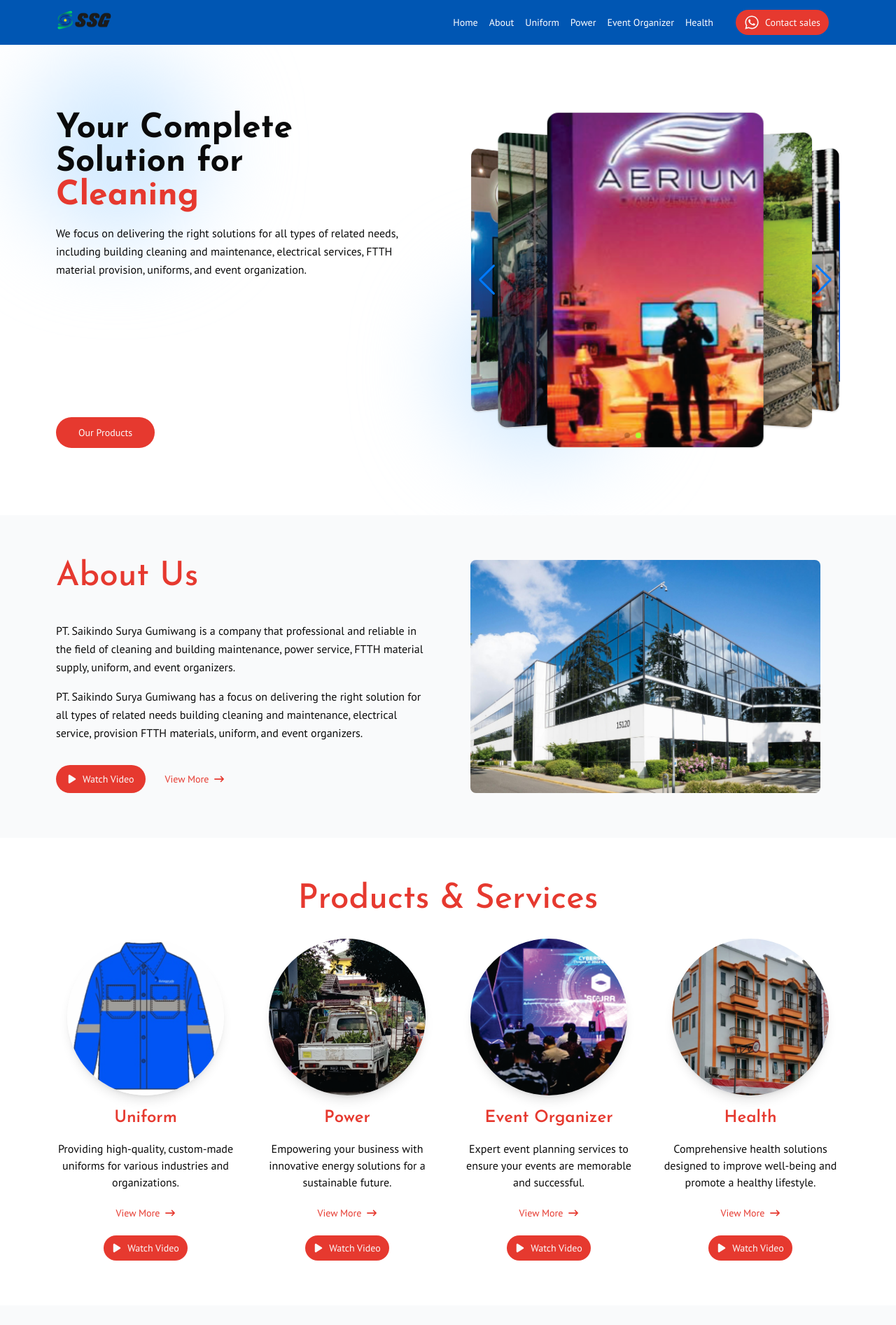
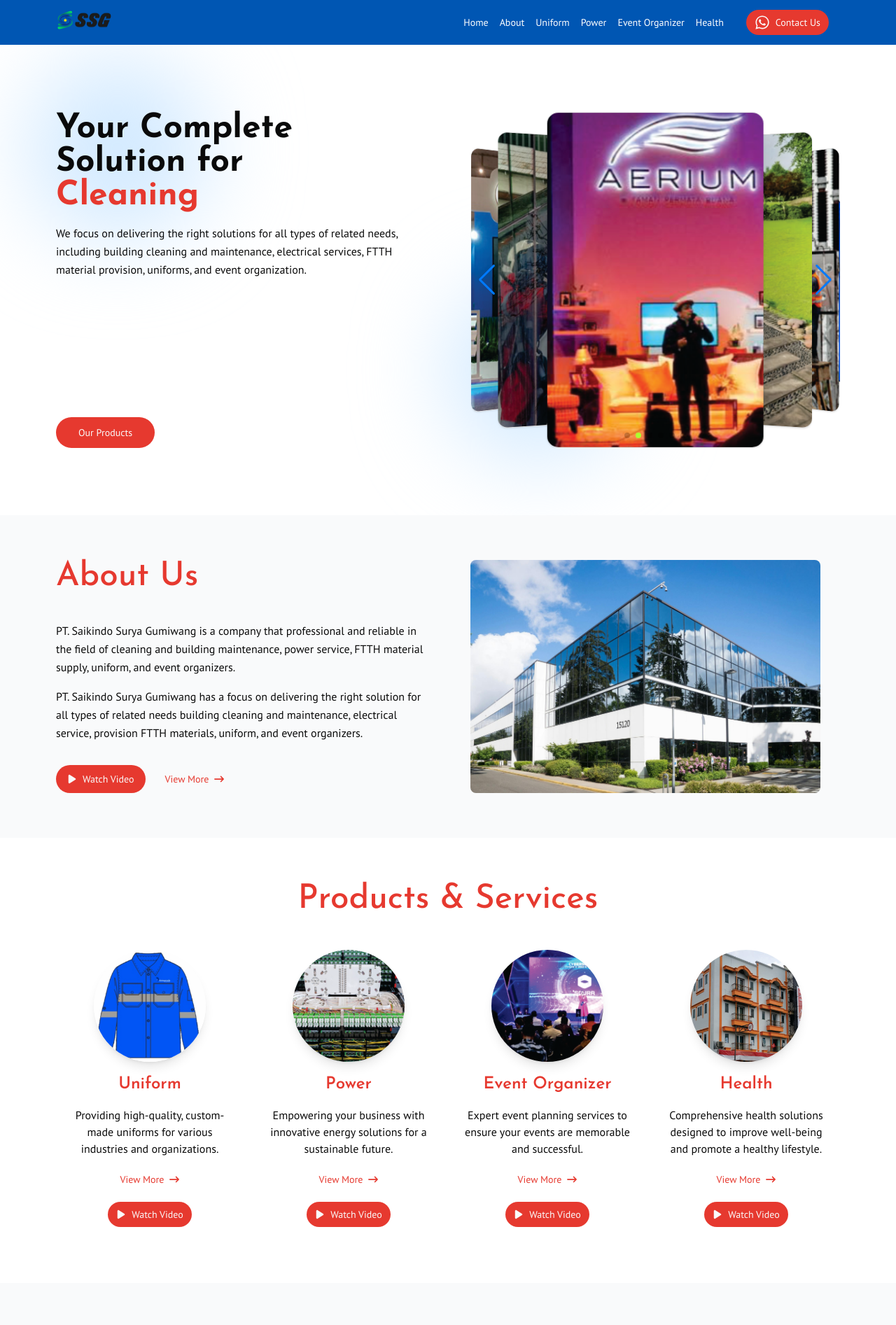
Before and after one commit to mkhotamirais/saikindo, a Next.js app: page / in a window 1280 px wide. Shown: the top 1893 px of the page at 70% size. Built offline with nearby package versions, Linux system fonts and the light colour scheme.

Commit message:
finish homepage

```diff
--- a/app/(root)/(components)/home-contact.tsx
+++ b/app/(root)/(components)/home-contact.tsx
@@ -14,8 +14,8 @@ const contactList = [
 
 export default function HomeContact() {
   return (
-    <section className="bg-[url('/images/building-1.jpg')] bg-cover bg-center bg-fixed">
-      <div className="bg-black/70 p-4 py-16">
+    <section id="contact-us" className="bg-[url('/images/building-1.jpg')] bg-cover bg-center bg-fixed">
+      <div className="bg-black/70 py-16">
         <div className="container">
           <H2 title="Contact Us" />
           <p className="text-center text-white">
--- a/app/(root)/(components)/home-product-service.tsx
+++ b/app/(root)/(components)/home-product-service.tsx
@@ -18,7 +18,7 @@ const productServiceList = [
   {
     href: "/power",
     title: "Power",
-    image: "/images/saiki-power-2.png",
+    image: "/images/saiki-tower-1.png",
     description: "Empowering your business with innovative energy solutions for a sustainable future.",
   },
   {
@@ -43,15 +43,18 @@ export default function HomeProductService() {
         <motion.div
           initial={{ opacity: 0, y: 100 }}
           animate={{ opacity: 1, y: 0, transition: { delay: 0.2 } }}
-          className="grid grid-cols-1 md:grid-cols-2 xl:grid-cols-4 gap-8 mt-8"
+          className="grid grid-cols-1 md:grid-cols-2 xl:grid-cols-4 gap-4 mt-8"
         >
           {productServiceList.map((item, i) => (
-            <div key={i} className="relative overflow-hidden flex flex-col items-center mt-4 xl:mt-0">
+            <div
+              key={i}
+              className="relative overflow-hidden flex flex-col items-center mt-4 xl:mt-0 p-4 shadow xl:shadow-none rounded-xl"
+            >
               <Image
                 src={item.image}
                 width={500}
                 height={500}
-                className="h-56 w-56 object-cover object-center rounded-full shadow-lg"
+                className="size-40 object-cover object-center rounded-full shadow-lg"
                 alt="image saiki"
               />
               <div className="transition p-4">
--- a/components/home/header.tsx
+++ b/components/home/header.tsx
@@ -48,9 +48,9 @@ export function ContactSales({ className }: { className?: string }) {
       asChild
       className={`${className} bg-saikindo-secondary-600 rounded-full hover:bg-saikindo-secondary-500 gap-2`}
     >
-      <Link href="https://wa.me/628111775774" title="Contact Us" target="_blank" className="flex items-center gap-2">
+      <Link href="#contact-us" title="Contact Us" className="flex items-center gap-2">
         <FaWhatsapp size={22} />
-        Contact sales
+        Contact Us
       </Link>
     </Button>
   );
```
